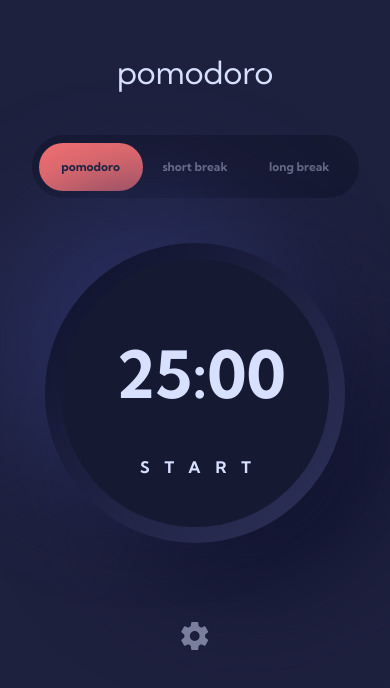
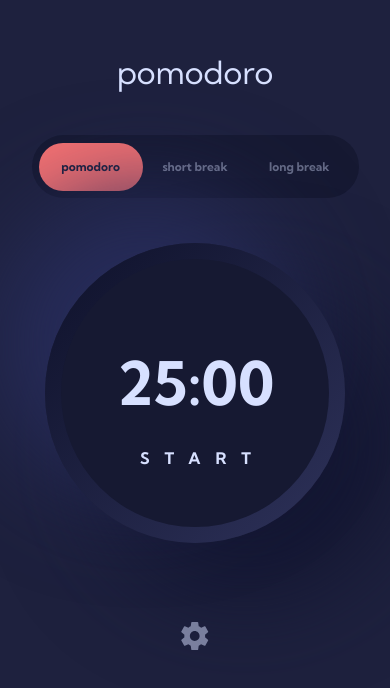
Before and after one commit to chris-nowicki/pomodoro-app, a React (Vite) app: page / in a window 390 px wide. Shown: the top 688 px of the page. Built offline with nearby package versions, Linux system fonts and the light colour scheme.

Commit message:
fixed progress bar continuing where it left off when clock is paused

```diff
--- a/src/App.css
+++ b/src/App.css
@@ -237,7 +237,7 @@ circle {
 
 	.clock-display h1 {
 	font-weight: 700;
-	font-size: 65px;
+	font-size: 60px;
 	line-height: 99.22px;
 	letter-spacing: 0px;
 }
--- a/src/App.jsx
+++ b/src/App.jsx
@@ -24,6 +24,7 @@ function App() {
 	const [countdown, setCountdown] = useState(null)
 	const [action, setAction] = useState("start")
 	const [matches, setMatches] = useState(false)
+	const [storedProgress, setStoredProgress] = useState(1030)
 
 	// assign variable to progress bar
 	let progressBar = document.getElementsByTagName("circle")[0]
@@ -45,6 +46,7 @@ function App() {
 	useEffect(() => {
 		if (remainingTime.total <= 0) {
 			clearInterval(countdown)
+			setStoredProgress(1030)
 			if (currentMode === "pomodoro") {
 				setCurrentMode("shortBreak")
 				setRemainingTime(calculateTime(settings.shortBreak))
@@ -89,21 +91,22 @@ function App() {
 	}
 
 	// starts the countdown timer and progress bar in the clock display
-	let progressValue
 	function startTimer() {
+		let progressIncrement
 		if (!matches) {
-			progressValue = 1030 / (settings[currentMode] * 60) // number of deg to increase progress bar by per each second
+			progressIncrement = 1030 / (settings[currentMode] * 60) // number of deg to increase progress bar by per each second
 		} else {
-			progressValue = 714 / (settings[currentMode] * 60) // number of deg to increase progress bar by per each second
+			progressIncrement = 714 / (settings[currentMode] * 60) // number of deg to increase progress bar by per each second
 		}
-		let progress = 1030 // number to store current progress in deg
 		progressBar.style.stroke = `var(--${settings.color})`
 		let { total } = remainingTime // total time in seconds
 		const endTime = Date.parse(Date()) + total * 1000 // gets the end time to countdown to
+		let progress = storedProgress
 		setCountdown(
 			setInterval(function () {
 				setRemainingTime(countdownTime(endTime))
-				progress = progress - progressValue
+				progress = progress - progressIncrement
+				setStoredProgress(progress)
 				progressBar.style.strokeDashoffset = progress
 			}, 1000)
 		)
@@ -143,7 +146,7 @@ function App() {
 					{/* timer container */}
 					<div className="timer-container flex flex-col items-center justify-center">
 						{/* main circle */}
-						<div className="relative circle flex items-center justify-center">
+						<div className="circle relative flex items-center justify-center">
 							{/* progress bar */}
 
 							<svg>
@@ -156,18 +159,20 @@ function App() {
 							{/* end of progress circle */}
 
 							{/* clock container */}
-							<div className="clock-display flex flex-col items-center w-full z-10">
-								<div className="flex h-[132px] items-center w-full justify-center ml-[48px]">
+							<div className="clock-display z-10 flex w-full flex-col items-center">
+								<div className="flex h-[132px] w-full items-center justify-center sm:ml-[38px] md:ml-[48px]">
 									<h1
 										id="js-minutes"
-										className="w-[132px] flex justify-end"
+										className="flex w-[132px] justify-end"
 									>
 										{`${remainingTime.minutes}`.padStart(
 											2,
 											"0"
 										)}
 									</h1>
-									<h1 id="js-colon" className="w-auto">:</h1>
+									<h1 id="js-colon" className="w-auto">
+										:
+									</h1>
 									<h1 id="js-seconds" className="w-[180px]">
 										{`${remainingTime.seconds}`.padStart(
 											2,
@@ -175,7 +180,7 @@ function App() {
 										)}
 									</h1>
 								</div>
-								<div className="flex flex-row w-full justify-center ml-4 sm:mt-[18px] md:mt-[24px]">
+								<div className="ml-4 flex w-full flex-row justify-center md:mt-[24px]">
 									<button onClick={() => handleAction()}>
 										<h3>{action}</h3>
 									</button>
@@ -185,7 +190,10 @@ function App() {
 					</div>
 					{/* settings icon */}
 					<button onClick={() => setShowSettings(true)}>
-						<img src={settingsIcon} className="sm:mt-[79px] md:mt-[63px]" />
+						<img
+							src={settingsIcon}
+							className="sm:mt-[79px] md:mt-[63px]"
+						/>
 					</button>
 				</div>
 				{showSettings && (
--- a/src/components/SettingsMenu/SettingsMenu.jsx
+++ b/src/components/SettingsMenu/SettingsMenu.jsx
@@ -20,7 +20,7 @@ function SettingsMenu({
 	const handleApply = () => {
 		// clear interval
 		clearInterval(countdown)
-		console.log(font.weight)
+
 		// update settings state
 		setSettings({
 			pomodoro: Number(pomodoro.current.value),
```
